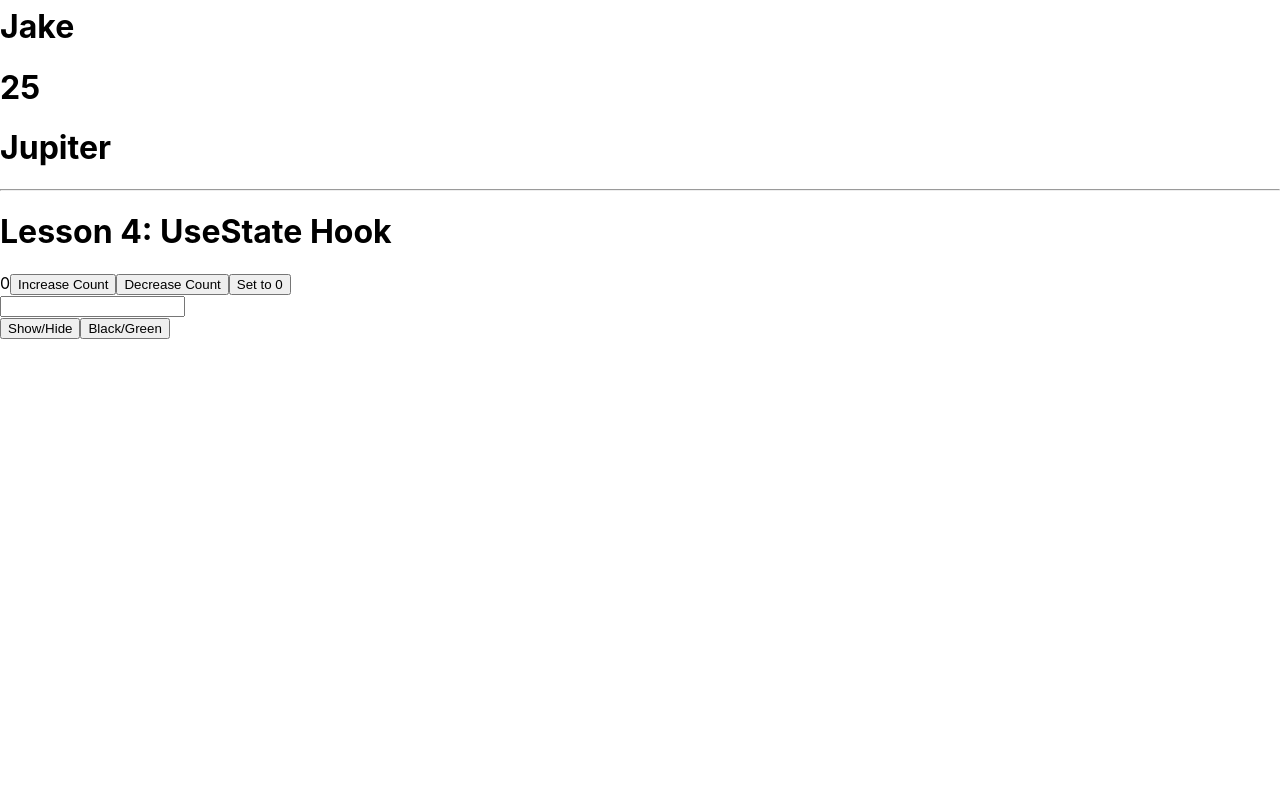
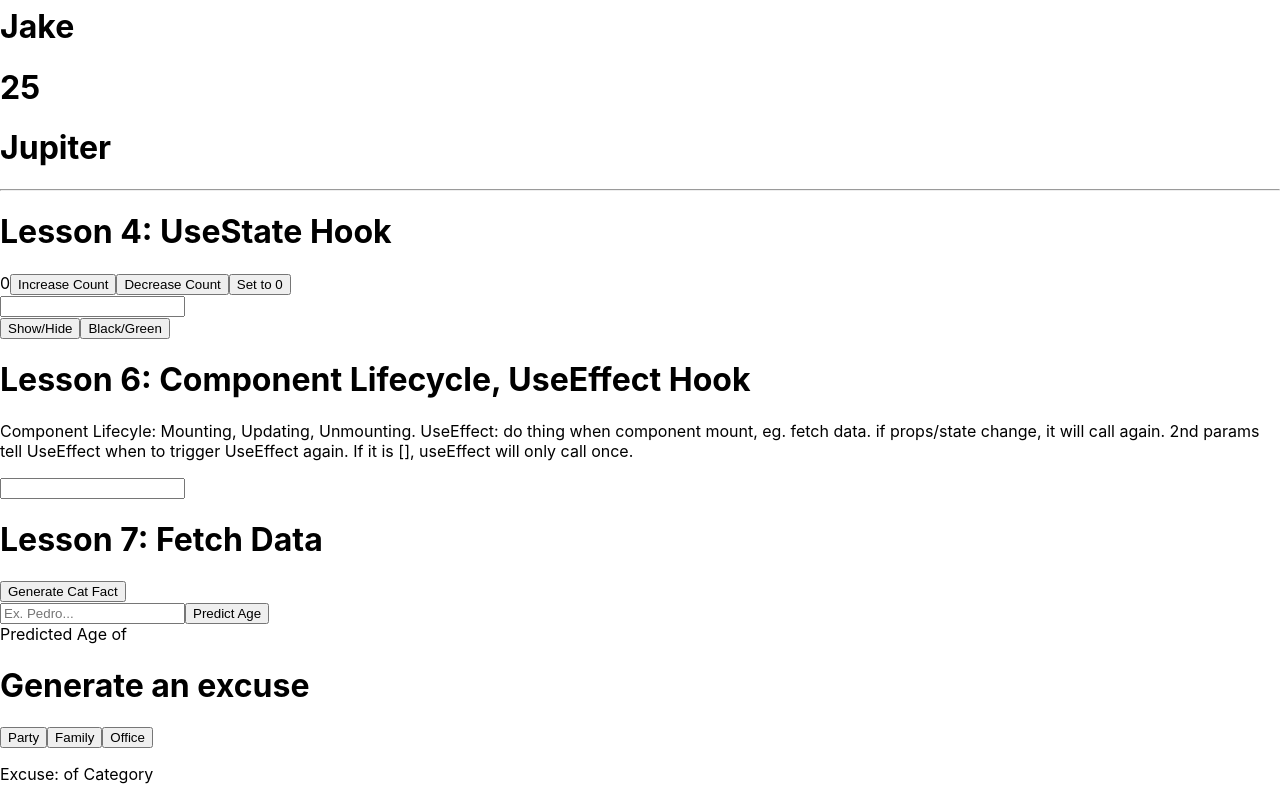
Before and after one commit to clairetsoi1129/pedro-react-tutorial, a React (Create React App) app: page / in a window 1280 px wide. Shown: the part 1033-1833 px from the top of the page. Before the commit the page ends 1372 px from the top, so only its background shows below. Built offline with nearby package versions, Linux system fonts and the light colour scheme; no server answers; the HTML template or start-up script is replaced by a standard one.

Commit message:
add lesson 6-7

```diff
--- a/package.json
+++ b/package.json
@@ -6,6 +6,7 @@
     "@testing-library/jest-dom": "^5.16.5",
     "@testing-library/react": "^13.4.0",
     "@testing-library/user-event": "^13.5.0",
+    "axios": "^1.3.6",
     "react": "^18.2.0",
     "react-dom": "^18.2.0",
     "react-scripts": "5.0.1",
--- a/src/App.js
+++ b/src/App.js
@@ -1,7 +1,9 @@
 import './App.css';
 import {User} from './User';
 import {Planet} from './Planet';
-import {useState} from "react";
+import {Text} from './Text';
+import {useState, useEffect} from "react";
+import Axios from "axios";
 
 function App() {
   const [count, setCount] = useState(0);
@@ -36,6 +38,43 @@ function App() {
   const handleInputChange = (event) => {
     setInputValue(event.target.value);
   };
+
+  // fetch("https://catfact.ninja/fact")
+  // .then( (res) => res.json() )
+  // .then( (data) => {
+  //   console.log(data);
+  // } );
+
+  const [catFact, setCatFact] = useState("");
+  const [predictedAge, setPredictedAge] = useState(null);
+  const [input, setInput] = useState("");
+  const [excuser, setExcuser] = useState(null);
+
+  const fetchCatFact = () => {
+    Axios.get("https://catfact.ninja/fact").then((res) => {
+      setCatFact(res.data.fact);
+    });
+  };
+
+  const predictAge = () => {
+    Axios.get(`https://api.agify.io/?name=${input}`).then((res) => {
+      setPredictedAge(res.data);
+    });
+  };
+
+  const fetchExcuser = (category) => {
+    Axios.get(`https://excuser-three.vercel.app/v1/excuse/${category}`).then((res) => {
+      console.log(`excuser: ${res.data[0].excuse}`);
+      setExcuser(res.data[0]);
+    });
+  };
+
+  useEffect( () => {
+    fetchCatFact();
+    // predictAge();
+
+  }, []);
+
 
 
   return (
@@ -81,6 +120,30 @@ function App() {
       <button onClick={() => {setTextColor(textColor === "black" ? "green": "black")}}>Black/Green</button>
       {showGreeting && <h1 style={{ color: textColor }}>Hello Pedro</h1>}
 
+      <h1>Lesson 6: Component Lifecycle, UseEffect Hook</h1>
+      <p> Component Lifecyle: Mounting, Updating, Unmounting.
+        UseEffect: do thing when component mount, eg. fetch data.
+        if props/state change, it will call again.
+        2nd params tell UseEffect when to trigger UseEffect again. If it is [], useEffect will only call once.
+      </p>
+
+      <Text />
+
+      <h1>Lesson 7: Fetch Data</h1>
+
+      <button onClick={fetchCatFact}>Generate Cat Fact</button> {catFact}
+      <br/>
+
+      <input placeholder="Ex. Pedro..." value={input} onInput={e => setInput(e.target.value)}/>
+      <button onClick={predictAge}>Predict Age</button> <br/>
+      Predicted Age{predictedAge?.age} of {predictedAge?.name}
+
+      <h1>Generate an excuse</h1>
+      <button onClick={() => fetchExcuser("party")}>Party</button>
+      <button onClick={() => fetchExcuser("family")}>Family</button>
+      <button onClick={() => fetchExcuser("office")}>Office</button>
+      <p>Excuse: {excuser?.excuse} of Category {excuser?.category} </p>
+
     </div>
   );
 }
--- /dev/null
+++ b/src/Text.js
@@ -0,0 +1,27 @@
+import React from 'react';
+import {useState, useEffect} from "react";
+
+export const Text = () => {
+    const [text, setText] = useState("");
+
+    useEffect( () => {
+        console.log("component mounted");
+
+        return () => {
+            console.log("component unmounted");
+        };
+    }, [text]);
+
+
+    return (
+        <div>
+            <input
+            onChange={ (event) => {
+                setText(event.target.value);
+            }}
+            />
+            <h1>{text}</h1>
+
+        </div>
+    );
+};
```
Also changed, not shown: 2 other files (tests, documents, lock files or other folders).
